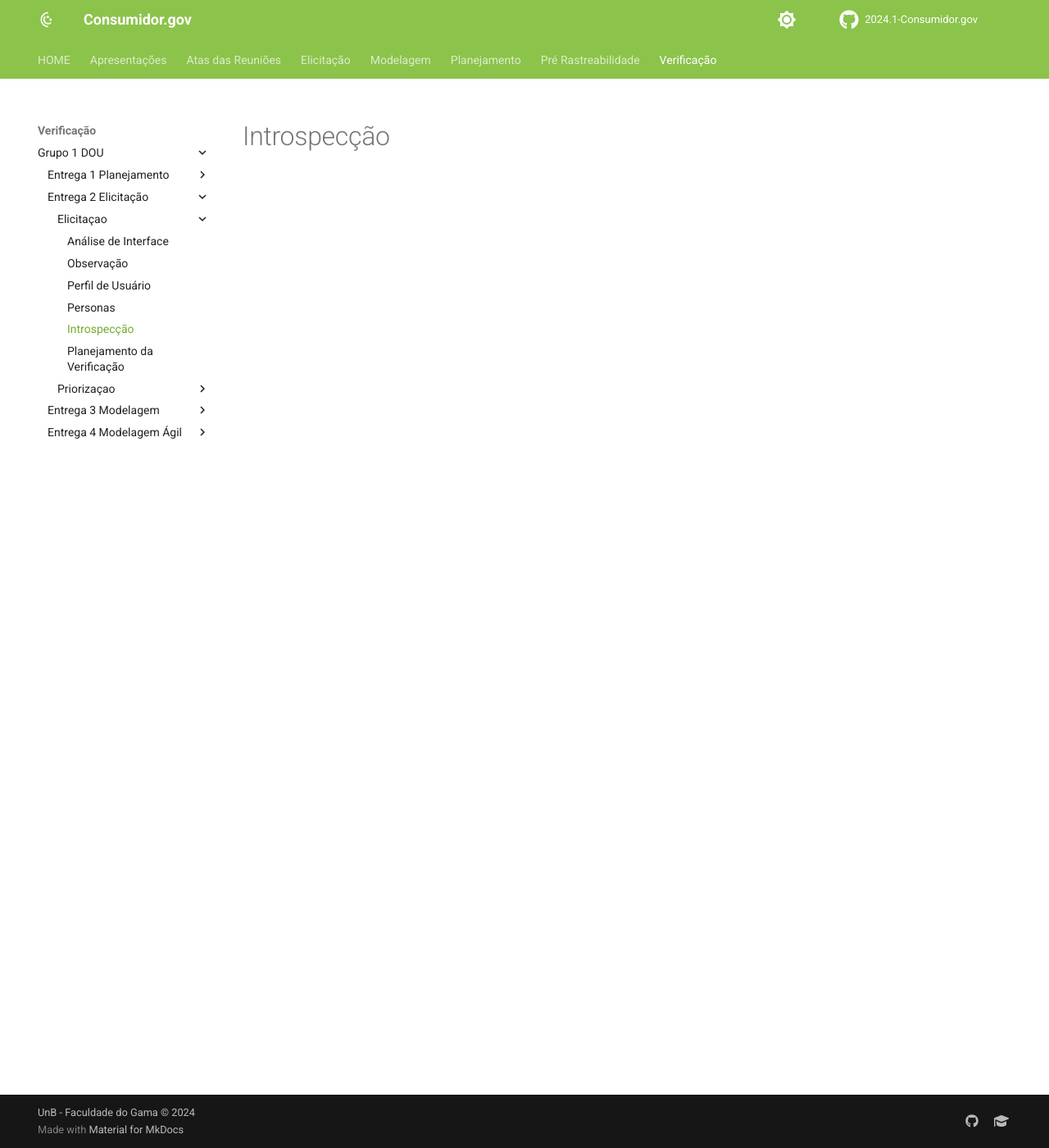
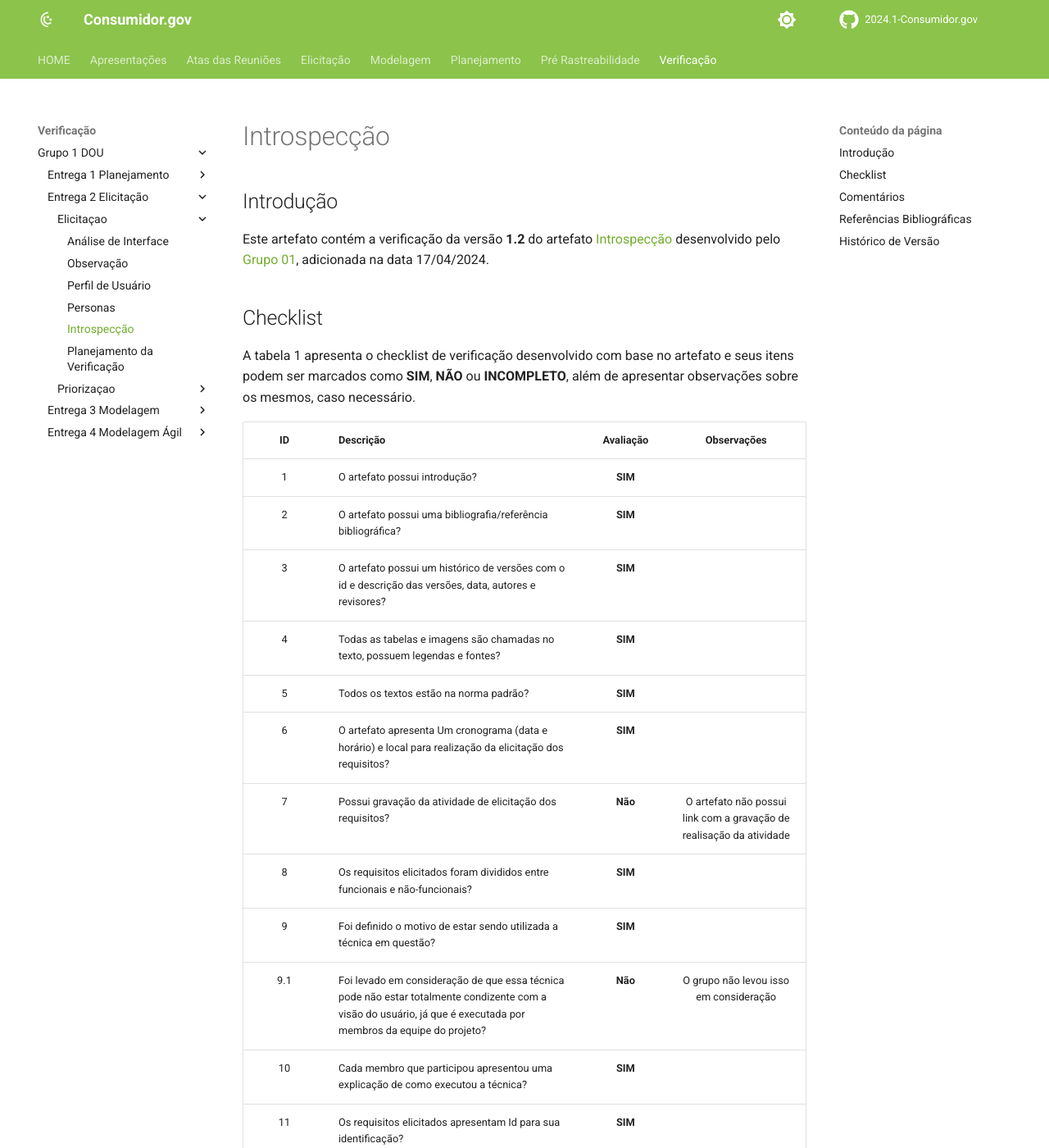
Before and after one commit to Requisitos-de-Software/2024.1-Grupo08, an MkDocs documentation site: the page built from docs/Verificação/Grupo 1 - DOU/Entrega 2 - Elicitação/Elicitaçao/introspeccao.md, in a window 1280 px wide and 1400 px high. Shown: the whole window at 82% size. Built offline with MkDocs 1.6.1 and Material for MkDocs 9.7.7, drawn with Linux system fonts in a browser that asks for light colours; comment, search, counter and statistics services are not loaded; some of the changed text lies outside the part shown.

Commit message:
Adicionando checklist Introspeção

```diff
--- a/docs/Verificação/Grupo 1 - DOU/Entrega 2 - Elicitação/Elicitaçao/introspeccao.md
+++ b/docs/Verificação/Grupo 1 - DOU/Entrega 2 - Elicitação/Elicitaçao/introspeccao.md
@@ -1 +1,44 @@
 # Introspecção
+
+## Introdução
+
+Este artefato contém a verificação da versão **1.2** do artefato [Introspecção](https://requisitos-de-software.github.io/2024.1-DiarioOficialdaUniao/elicitacao/tecnicas/introspeccao/) desenvolvido pelo [Grupo 01](https://requisitos-de-software.github.io/2024.1-DiarioOficialdaUniao/), adicionada na data 17/04/2024.
+
+## Checklist
+
+A tabela 1 apresenta o checklist de verificação desenvolvido com base no artefato e seus itens podem ser marcados como **SIM**, **NÃO** ou **INCOMPLETO**, além de apresentar observações sobre os mesmos, caso necessário.
+
+| ID | Descrição | Avaliação | Observações |
+|:---:|------------------------------------------------------------------------------------------------------|:--------:|:-------------------------:|
+| 1 | O artefato possui introdução? | **SIM** | |
+| 2 | O artefato possui uma bibliografia/referência bibliográfica? | **SIM**| |
+| 3 | O artefato possui um histórico de versões com o id e descrição das versões, data, autores e revisores? |**SIM** | |
+| 4 | Todas as tabelas e imagens são chamadas no texto, possuem legendas e fontes? |**SIM** | |
+| 5 | Todos os textos estão na norma padrão? | **SIM**| |
+| 6 | O artefato apresenta Um cronograma (data e horário) e local para realização da elicitação dos requisitos? |**SIM** | |
+| 7 | Possui gravação da atividade de elicitação dos requisitos? |**Não** | O artefato não possui link com a gravação de realisação da atividade|
+| 8 | Os requisitos elicitados foram divididos entre funcionais e não-funcionais? |**SIM** | |
+| 9 | Foi definido o motivo de estar sendo utilizada a técnica em questão? |**SIM** | |
+| 9.1 | Foi levado em consideração de que essa técnica pode não estar totalmente condizente com a visão do usuário, já que é executada por membros da equipe do projeto? |**Não** | O grupo não levou isso em consideração |
+| 10 | Cada membro que participou apresentou uma explicação de como executou a técnica? | **SIM**   | |
+| 11 | Os requisitos elicitados apresentam Id para sua identificação? |**SIM** | |
+
+
+## Comentários
+
+O checklist está incompleto, pois o [*Grupo 01*](https://requisitos-de-software.github.io/2024.1-DiarioOficialdaUniao/) não colocou o link da gravação da execução do método.
+
+## Referências Bibliográficas
+
+> <a id="FTF1Ref" href="#FTF1">1.</a> COOPER, Alan; REIMANN, Robert; CRONIN, Dave. About Face: The Essentials of Interaction Design.
+
+> <a id="FTF2Ref" href="#FTF2">2.</a> BARBOSA, S. D. J.; SILVA, B. S. Interação Humano-Computador. Rio de Janeiro: Elsevier, 2011.
+
+> <a id="FTF2Ref" href="#FTF3">3.</a> VAZQUEZ, Carlos Eduardo. SIMÕES, Guilherme Siqueira. ENGENHARIA DE REQUISITOS - SOFTWARE ORIENTADO AO NEGÓCIO. Disponível em: Requisitos - Engenharia de Requisitos.
+
+
+## Histórico de Versão
+
+| Versão | Data de execução | Data de revisão |  Descrição                          | Autor(es)                                           | Revisor(es)                                           |
+| :----: | :--------------: | :-------------: | :---------------------------------: | :-------------------------------------------------: | :---------------------------------------------------: |
+| 1.0    | 10/06/2024       | 10/06/2024      | Preenchendo checklist Introspecção  |  [Igor Thiago](https://github.com/alladin51) | [Rodrigo Gontijo](https://github.com/rodrigogontijoo) |
```
